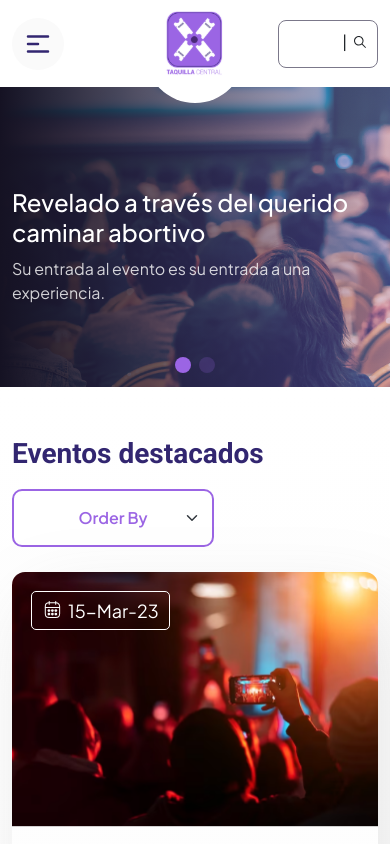
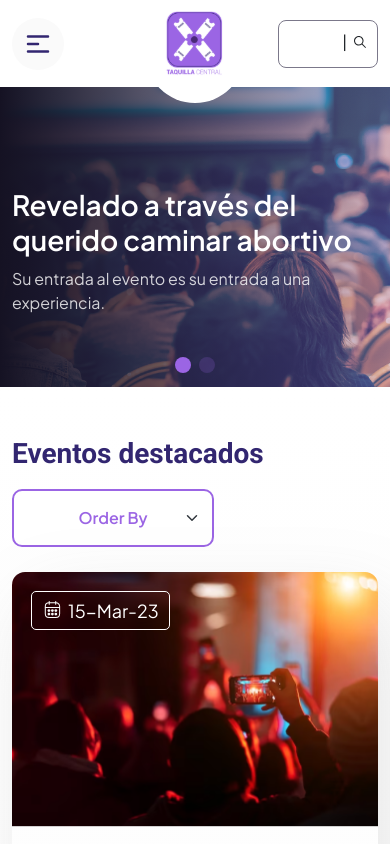
Before and after one commit to jahidhasan136/blwond, a React (Create React App) app: page / in a window 390 px wide. Shown: the top 844 px of the page. Built offline with nearby package versions, Linux system fonts and the light colour scheme.

Commit message:
font size fixed

```diff
--- a/src/components/Banner/banner.css
+++ b/src/components/Banner/banner.css
@@ -44,7 +44,7 @@
 
 @media (max-width: 768px) {
     .banner-content h2 {
-        font-size: 30px;
+        font-size: 36px;
         margin-bottom: 10px;
         line-height: normal;
     }
@@ -53,7 +53,8 @@
 @media (max-width: 425px) {
     .banner-content h2 {
         width: 100%;
-        font-size: 24px;
+        font-size: 28px;
+        font-weight: 600;
     }
 
     .banner-content p {
```
